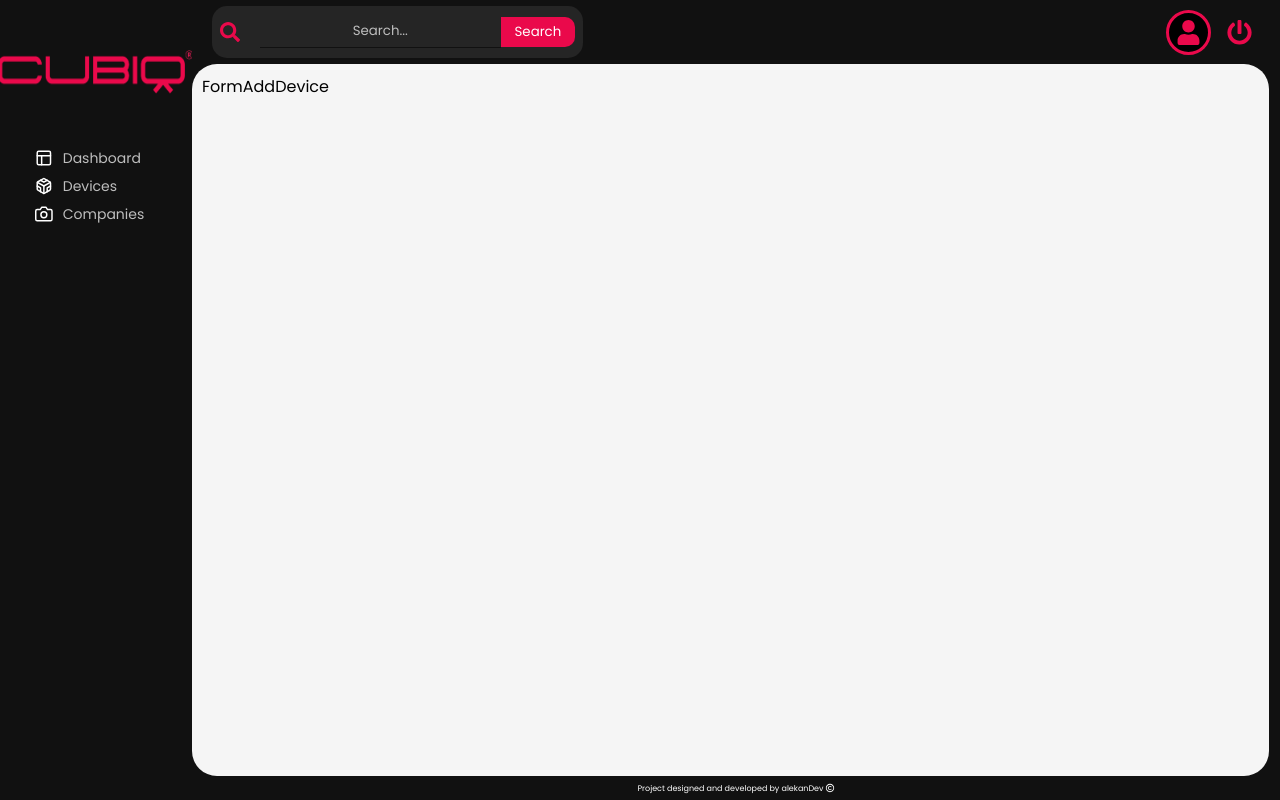
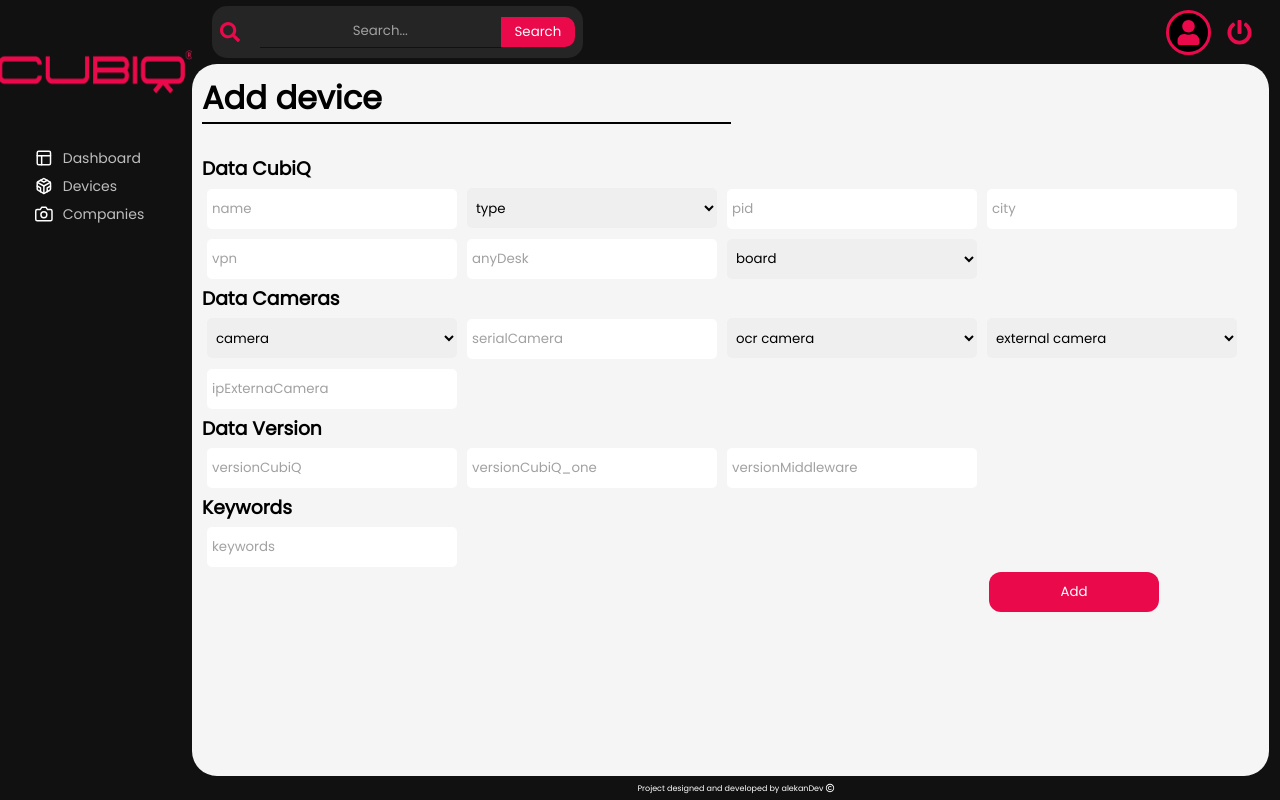
Before and after one commit to alekanDev/app_soporte, a React (Create React App) app: page /admin/devices/addDevice in a window 1280 px wide. Built offline with nearby package versions, Linux system fonts and the light colour scheme.

Commit message:
fist form addDevice

```diff
--- a/src/App.css
+++ b/src/App.css
@@ -3,7 +3,7 @@
     margin: 0;
 }
 ::placeholder{
-    color: rgb(190, 190, 190);
+    color: rgb(161, 161, 161);
 }
 
 :root{
--- a/src/pages/FormAddDevice.jsx
+++ b/src/pages/FormAddDevice.jsx
@@ -1,8 +1,73 @@
 import React from 'react'
+import '../styles/formAddDevice.css'
 
 const FormAddDevice = () => {
   return (
-    <div>FormAddDevice</div>
+    <div className=''>
+      <div className="title">
+        <h1>Add device</h1>
+      </div>
+      <form className='formContent' action="http://localhost:5000/api/devices/" method='POST' >
+        <h3>Data CubiQ</h3>
+        <input type="text" placeholder='name' id='name'/>
+        <select name='type' id='type'>
+          <option value="cubiqOne">type</option>
+          <optgroup label='CubiQ One'>
+            <option value="cubiqOne">one</option>
+            <option value="cubiqOneOcr">one_ocr</option>
+          </optgroup>
+          <optgroup label='CubiQ Line'>
+            <option value="cubiqLine">line</option>
+            <option value="cubiqLineOcr">line_ocr</option>
+          </optgroup>
+          <optgroup label='More CubiQs'>
+            <option value="cubiqX">CubiQ X</option>
+          </optgroup>
+        </select>
+        <input type="text" placeholder='pid'/>
+        <input type="text" placeholder='city'/>
+        <input type="text" placeholder='vpn'/>
+        <input type="text" placeholder='anyDesk'/>
+        <select name='board' id='board'>
+          <option value="jetsonNano">board</option>
+          <option value="jetsonNano">jetson nano 2GB</option>
+          <option value="jetsonNano">jetson nano 4GB</option>
+          <option value="jetsonNano">yahboom</option>
+        </select>
+        <h3>Data Cameras</h3>
+        <select name='camera' id='camera'>
+          <option value="jetsonNano">camera</option>
+          <option value="jetsonNano">asus xtion pro</option>
+          <option value="jetsonNano">orbeq femto</option>
+          <option value="jetsonNano">lidar cube 1</option>
+        </select>
+        <input type="text" placeholder='serialCamera'/>
+        <select name='ocrCamera' id='ocrCamera'>
+          <option value="jetsonNano">ocr camera</option>
+            <option value="jetsonNano">n/A</option>
+          <optgroup label='hikRobot'>
+            <option value="jetsonNano">id 5060</option>
+            <option value="jetsonNano">id 6000</option>
+          </optgroup>
+        </select>
+        <select name='externalCamera' id='externalCamera'>
+          <option value="jetsonNano">external camera</option>
+          <option value="jetsonNano">n/A</option>
+          <option value="jetsonNano">dhajua</option>
+          <option value="jetsonNano">elp</option>
+        </select>
+        <input type="text" placeholder='ipExternaCamera'/>
+        <h3>Data Version</h3>
+        <input type="text" placeholder='versionCubiQ'/>
+        <input type="text" placeholder='versionCubiQ_one'/>
+        <input type="text" placeholder='versionMiddleware'/>
+        <h3>Keywords</h3>
+        <input type="text" placeholder='keywords'/>
+        <div className='btnSubmit'>
+          <button type='submit'>Add</button>
+        </div>
+      </form>
+    </div>
   )
 }
 
--- /dev/null
+++ b/src/styles/formAddDevice.css
@@ -0,0 +1,46 @@
+.title{
+  width: 100%;
+  height: 80px;
+}
+.title h1{
+  width: 50%;
+  border-bottom: black 2px solid;
+  }
+
+.formContent{
+  width: 100%;
+  height: 100%;
+}
+.formContent input,select{
+  width: 250px;
+  height: 40px;
+  border: none;
+  border-radius: 5px;
+  outline: none;
+  box-sizing: border-box;
+  margin: 5px;
+  padding-left: 5px;
+}
+
+.btnSubmit{
+  height: 40px;
+  width: 100%;
+  display: flex;
+  justify-content: flex-end;
+  box-sizing: border-box;
+  padding-right: 100px;
+}
+  .btnSubmit button{
+    width: 170px;
+    height: 100%;
+    border-radius: 12px;
+    border: none;
+    background-color: var(--cubiqColor);
+    color: white;
+  }
+
+  .btnSubmit button:hover{
+    font-weight: 600;
+    box-shadow: black 0 0 10px;
+    text-shadow: white 0 0 30px;
+  }
--- a/src/styles/index.css
+++ b/src/styles/index.css
@@ -1,4 +1,6 @@
 .btnLogin{
   width: 100px;
+  height: 50px;
   background-color: black;
+  border-radius: 10px;
 }
```
Also changed, not shown: src/components/Sidebar.jsx (+4 -9 lines).
